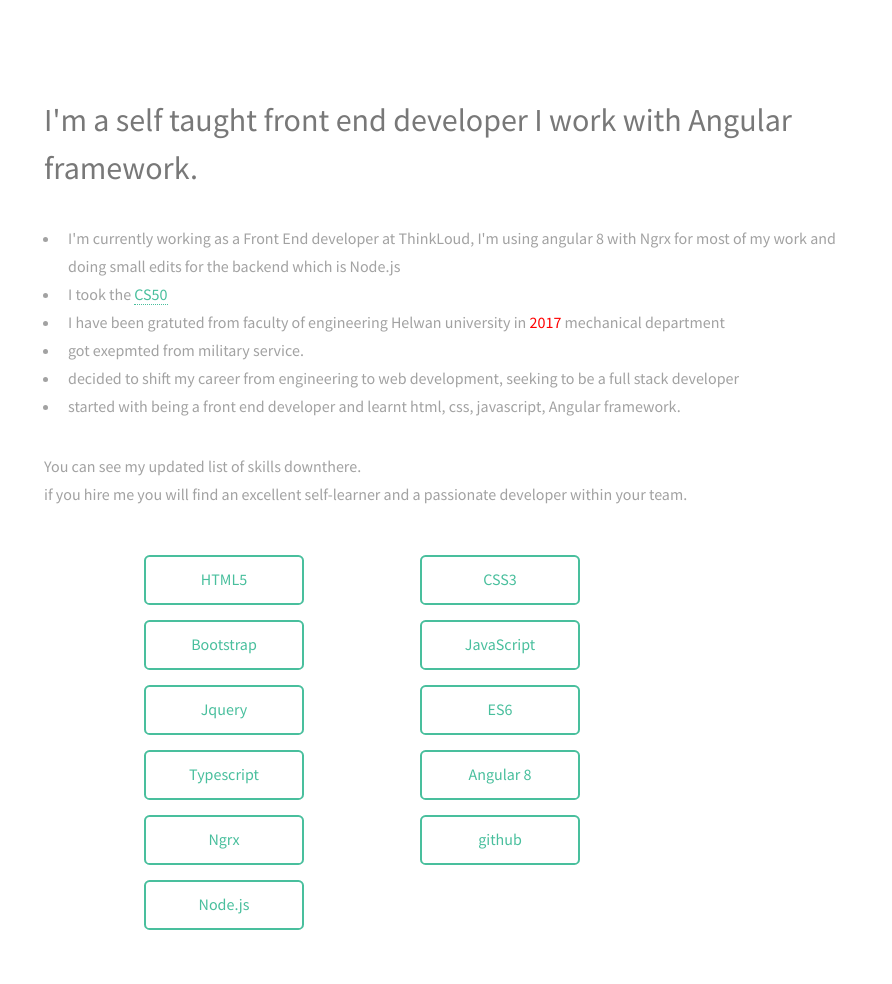
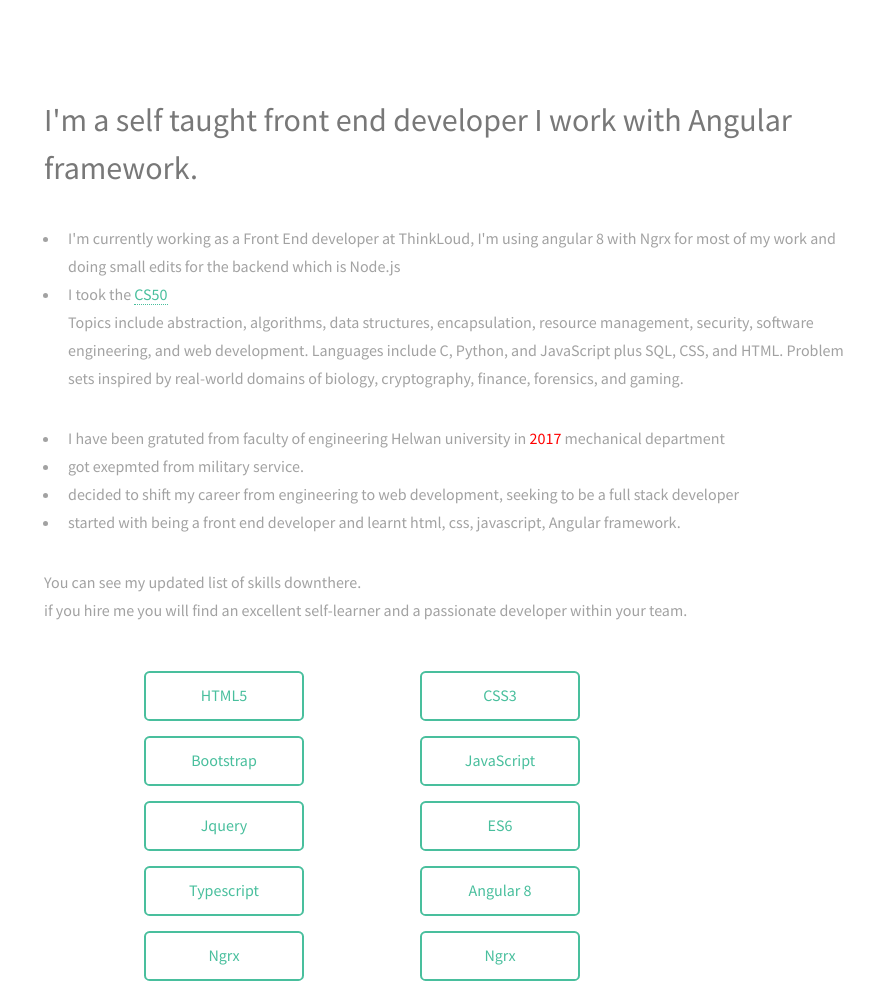
Before and after one commit to a7med206/Ahmed-Mostafa, a plain HTML site: page index.html in a window 1280 px wide. Shown: the top 984 px of the page, 388-1280 px from the left. Drawn offline with Linux system fonts and the light colour scheme.

Commit message:
CS50 topics

```diff
--- a/index.html
+++ b/index.html
@@ -30,7 +30,11 @@
 			    I'm currently working as a Front End developer at ThinkLoud, I'm using angular 8 with Ngrx for most of my work and doing small edits for the backend which is Node.js
 			    </li>
 			    <li>
-			     I took the <a href="https://online-learning.harvard.edu/course/cs50-introduction-computer-science">CS50</a>
+			     I took the <a href="https://online-learning.harvard.edu/course/cs50-introduction-computer-science">CS50</a> <p>Topics include abstraction, algorithms, data
+structures, encapsulation, resource management, security, software engineering, and web
+development. Languages include C, Python, and JavaScript plus SQL, CSS, and HTML.
+Problem sets inspired by real-world domains of biology, cryptography, finance, forensics,
+				    and gaming.</p>
 			    </li>
                            <li>
                             I have been gratuted from faculty of engineering Helwan university in <span style="color: red;">2017</span> mechanical department
@@ -56,6 +60,7 @@
 							<li><a style="cursor: pointer;" class="button">ES6</a></li>
 							<li><a style="cursor: pointer;" class="button">Typescript</a></li>
 							<li><a style="cursor: pointer;" class="button">Angular 8</a></li>
+							<li><a style="cursor: pointer;" class="button">Ngrx</a></li>
 							<li><a style="cursor: pointer;" class="button">Ngrx</a></li>
 							<li><a style="cursor: pointer;" class="button">github</a></li>
 							<li><a style="cursor: pointer;" class="button">Node.js</a></li>
```
